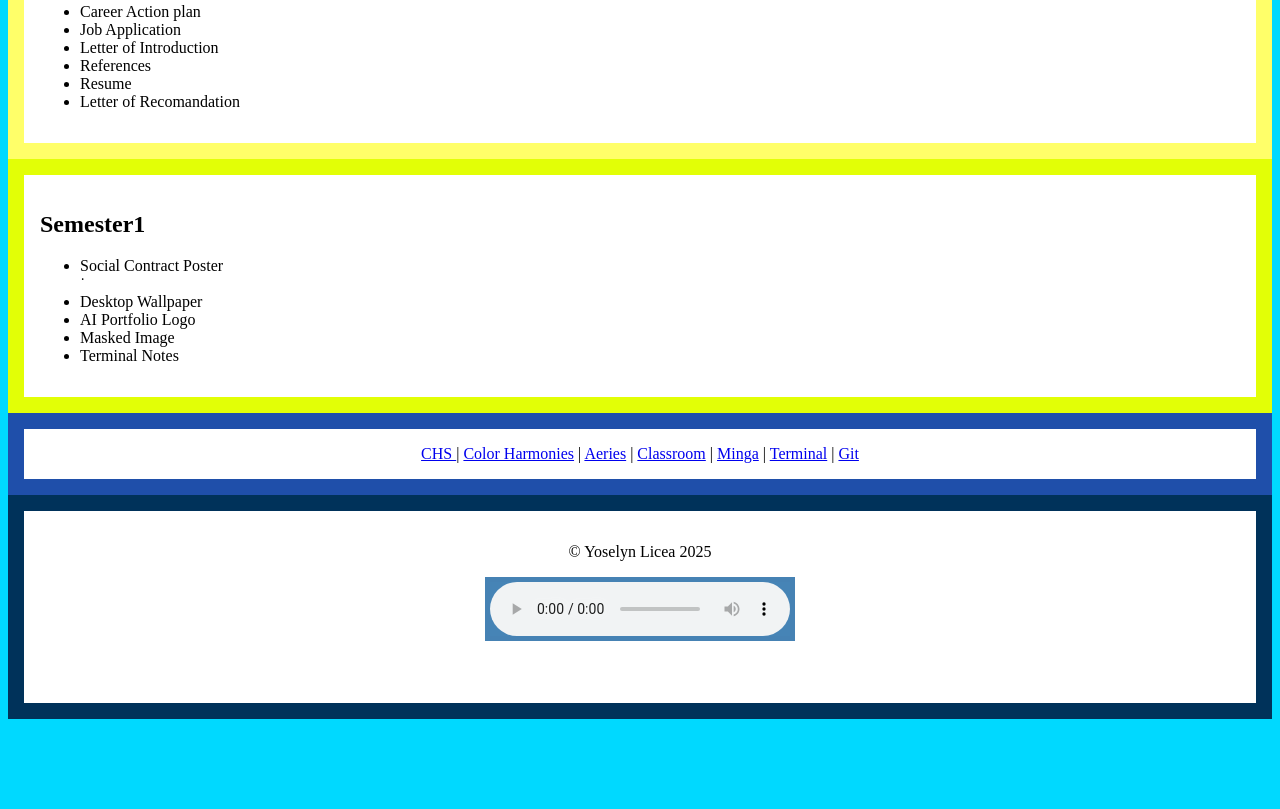
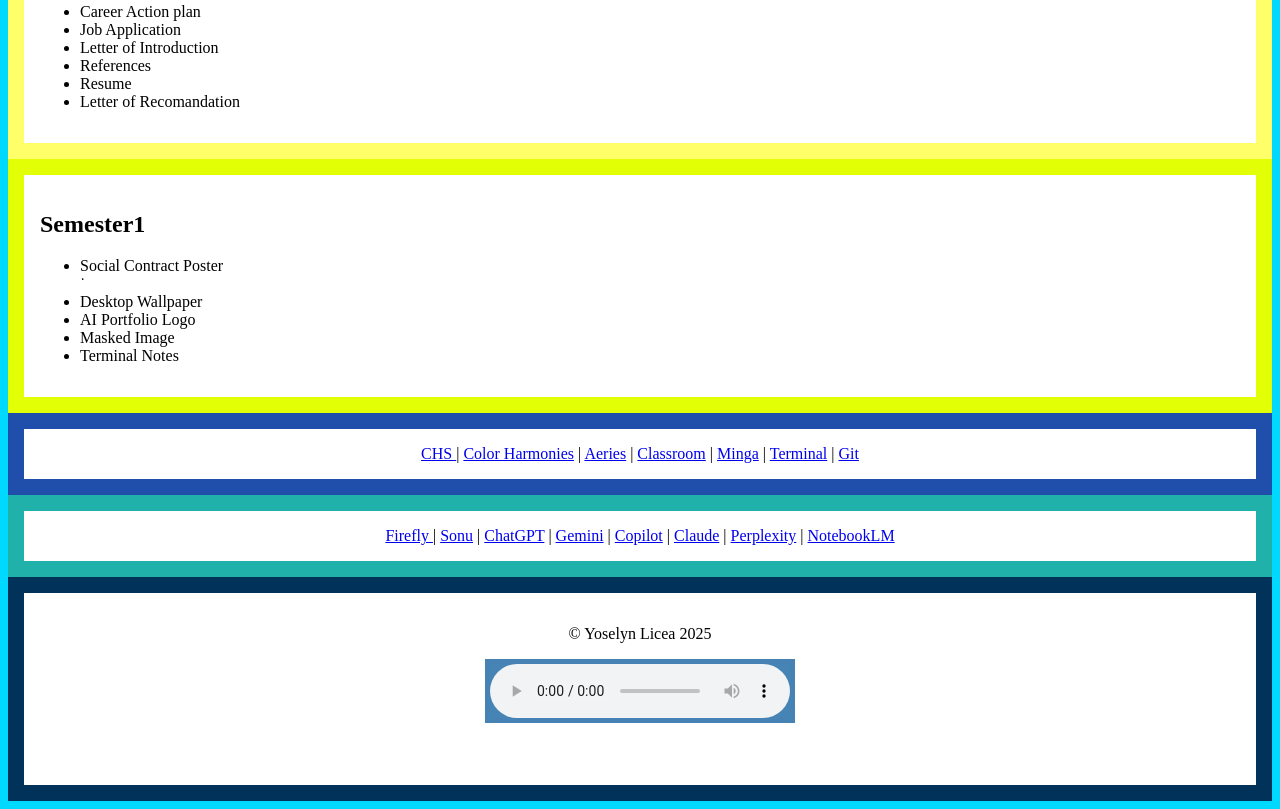
Before and after one commit to ylice-s529-prog/ylicea032025, a plain HTML site: page index.html in a window 1280 px wide. Shown: the part 1188-1997 px from the top of the page. Before the commit the page ends 1915 px from the top, so only its background shows below. Drawn offline with Linux system fonts and the light colour scheme.

Commit message:
Added AI section to portfolio along with styles

```diff
--- a/index.html
+++ b/index.html
@@ -97,6 +97,25 @@
 </section>
 <!-- End Footer -->
 
+
+    <!-- Begin AI Footer -->
+<section id="aifooter">
+    <div class="container">
+        <nav>
+          <a href="https://firefly.adobe.com/"> Firefly </a>|
+         <a href="https://suno.com/"> Sonu</a> |
+          <a href="https://chatgpt.com/"> ChatGPT</a> |
+           <a href="https://gemini.google.com/">Gemini</a> |
+            <a href="https://copilot.microsoft.com/">Copilot</a> |
+            <a href="https://claude.ai/">Claude</a> |
+       <a href="https://www.perplexity.ai/"> Perplexity</a> |
+        <a href="https://notebooklm.google/"> NotebookLM</a>
+        </nav>
+    </div>
+</section>
+    <!-- End AI Footer -->
+
+
 <!-- Begin SubFooter -->
 <section id="subfooter">
 <div class="container">
--- a/styles.css
+++ b/styles.css
@@ -105,6 +105,18 @@ padding: 1rem;
     text-align: center;
 }
 
+#aifooter{
+    padding: 1rem;
+    background-color:lightseagreen;
+    min-height:auto;
+}
+
+#aifooter .container
+{
+    min-height: auto;
+    text-align: center;
+}
+
 #subfooter {
 background-color: rgb(0, 50, 90);
 min-height: 10rem;
```
